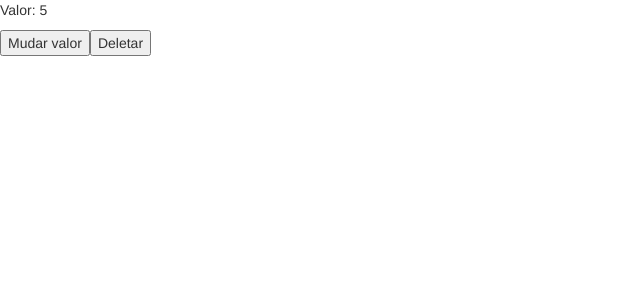
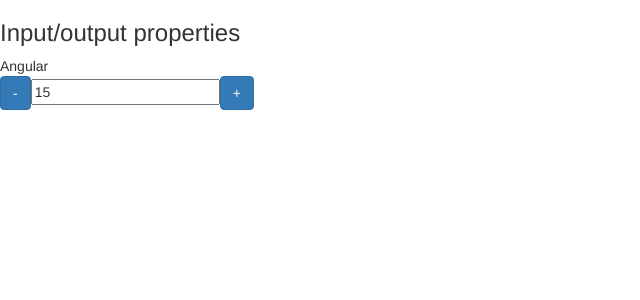
Before and after one commit to ayslanmarqs/angular, an Angular app in the folder data-binding/: page / in a window 1280 px wide. Shown: the top 300 px of the page, without its empty margins (0-640 px from the left). Built offline with nearby package versions, Linux system fonts and the light colour scheme.

Commit message:
Aula de Acesso ao DOM e ao template com ViewChild.

```diff
--- a/data-binding/src/app/app.component.html
+++ b/data-binding/src/app/app.component.html
@@ -1,6 +1,6 @@
+<!--
 <app-ciclo [valorInicial]="valor" *ngIf="!deletarCiclo"></app-ciclo>
 <button (click)="mudarValor()">Mudar valor</button>
 <button (click)="destruirCiclo()">Deletar</button>
-<!--
-<app-data-binding></app-data-binding>
 -->
+<app-data-binding #minhaVariavel></app-data-binding>
--- a/data-binding/src/app/output-property/output-property.component.html
+++ b/data-binding/src/app/output-property/output-property.component.html
@@ -1,5 +1,5 @@
 <div>
   <button class="btn btn-primary" (click)="decrementar()">-</button>
-  <input type="text" [value]="valor" readonly>
+  <input type="text" [value]="valor" readonly #campoInput>
   <button class="btn btn-primary" (click)="incrementar()">+</button>
 </div>
--- a/data-binding/src/app/output-property/output-property.component.ts
+++ b/data-binding/src/app/output-property/output-property.component.ts
@@ -1,4 +1,4 @@
-import { Component, OnInit, Input, EventEmitter, Output } from '@angular/core';
+import { Component, OnInit, Input, EventEmitter, Output, ViewChild, ElementRef } from '@angular/core';
 
 @Component({
   selector: 'contador',
@@ -11,13 +11,17 @@
 
   @Output() mudouValor = new EventEmitter();
 
+  @ViewChild('campoInput') campoValorInput: ElementRef;
+
   incrementar() {
-    this.valor++;
+    //console.log(this.campoValorInput.nativeElement.value);
+    //this.valor++;
+    this.campoValorInput.nativeElement.value++;
     this.mudouValor.emit({novoValor: this.valor});
   }
 
   decrementar() {
-    this.valor--;
+    this.campoValorInput.nativeElement.value--;
     this.mudouValor.emit({novoValor: this.valor});
   }
 
```
